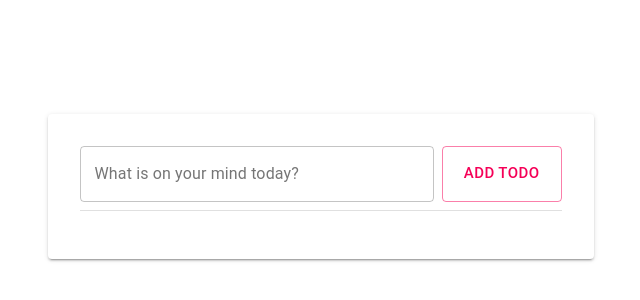
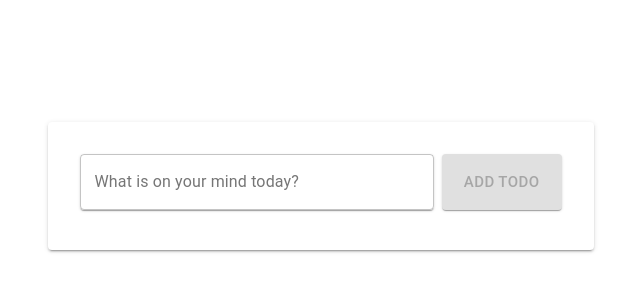
Before and after one commit to gingkob/TodoList, a React (Create React App) app: page / in a window 1280 px wide. Shown: the part 214-514 px from the top of the page, without its empty margins (319-959 px from the left). Built offline with nearby package versions, Linux system fonts and the light colour scheme.

Commit message:
improvements

```diff
--- a/src/components/todoList/TodoList.js
+++ b/src/components/todoList/TodoList.js
@@ -3,7 +3,7 @@ import { makeStyles } from '@material-ui/core/styles';
 import Paper from '@material-ui/core/Paper';
 import TodoInput from './components/TodoInput';
 import TodoItem from './components/TodoItem';
-import { Divider } from '@material-ui/core';
+import { Box, Button, Divider } from '@material-ui/core';
 
 const useStyles = makeStyles((theme) => ({
   root: {
@@ -23,26 +23,32 @@ const TodoList = () => {
 
   const onSubmit = () => {
     let id = 1;
-    if (todos.length > 0){
-      id = Math.max(todos.map(todo => todo.id))+1
+    if (todos.length > 0) {
+      id = todos.sort((a, b) => {
+        if ((a.id - b.id) > 0) {
+          return -1
+        }
+        else return 1
+      })
+      id = id[0].id + 1
     }
     let todoItem = {
       id,
-      text:todo,
+      text: todo,
       isDone: false,
       craetedAt: new Date(),
       updatedAt: new Date()
     }
-    setTodos([...todos, todoItem]);
+    setTodos([todoItem, ...todos]);
     setTodo("")
   }
-  const onChange = (e) =>{
+  const onChange = (e) => {
     setTodo(e.target.value)
   }
 
-  const toggleChange = (id) =>{
-    let newArr = todos.map(todo =>{
-      if(todo.id === id){
+  const toggleChange = (id) => {
+    let newArr = todos.map(todo => {
+      if (todo.id === id) {
         todo.isDone = !todo.isDone
       }
       return todo;
@@ -50,16 +56,37 @@ const TodoList = () => {
     setTodos(newArr);
   }
 
-  const deleteTodo = (id) =>{
-    setTodos(todos.filter(todo=>todo.id !== id))
+  const deleteTodo = (id) => {
+    setTodos(todos.filter(todo => todo.id !== id))
   }
 
   return (
     <div className={classes.root}>
       <Paper elevation={2}>
-        <TodoInput todo={todo} onChange={onChange} onSubmit={onSubmit}/>
-        <Divider />
-        <TodoItem todos={todos} toggleChange={toggleChange} onDelete={deleteTodo}/>
+        <TodoInput todo={todo} onChange={onChange} onSubmit={onSubmit} />
+        {todos.length ?
+          <>
+            <Divider />
+            <TodoItem todos={todos} toggleChange={toggleChange} onDelete={deleteTodo} />
+            <Divider />
+            <Box style={{ display: 'flex', marginTop: "8px", width: "100%" }}>
+              <Paper elevation={1} style={{ marginRight: "8px" }}>
+                <Button variant='outlined' color='primary'>All</Button>
+              </Paper>
+              <Paper elevation={1} style={{ marginRight: "8px" }}>
+                <Button variant='outlined' color='primary'>Completed</Button>
+              </Paper>
+              <Paper elevation={1} style={{ marginRight: "8px" }}>
+                <Button variant='outlined' color='primary'>Due</Button>
+              </Paper>
+              <Paper elevation={1} style={{ marginLeft: "auto" }}>
+                <Button variant='outlined' color='secondary'>Prev</Button>
+              </Paper>
+              <Paper elevation={1} style={{ marginLeft: "8px" }}>
+                <Button variant='outlined' color='secondary'>Next</Button>
+              </Paper>
+            </Box>
+          </> : null}
       </Paper>
     </div>
   )
--- a/src/components/todoList/components/TodoInput.js
+++ b/src/components/todoList/components/TodoInput.js
@@ -1,17 +1,21 @@
-import { Button, TextField } from '@material-ui/core';
+import { Button, TextField, Paper, Box } from '@material-ui/core';
 import React from 'react';
 import { makeStyles } from '@material-ui/core/styles'
 
 const useStyles = makeStyles((theme) => ({
   root: {
-    marginBottom:theme.spacing(1),
+    display:'flex',
+    marginBottom: theme.spacing(1),
     '& .MuiFormControl-root': {
       verticalAlign: "middle !important",
 
     },
     '& .MuiTextField-root': {
+      // marginRight: theme.spacing(1),
+      width: '35ch',
+    },
+    '& .MuiPaper-root#firstPaper': {
       marginRight: theme.spacing(1),
-      width: '35ch',
     },
     '& .MuiButton-root': {
       height: '56px'
@@ -20,13 +24,17 @@ const useStyles = makeStyles((theme) => ({
 }));
 
 const TodoInput = (props) => {
-  const{todo = "", onChange, onSubmit} = props;
+  const { todo = "", onChange, onSubmit } = props;
   const classes = useStyles()
   return (
-    <div className={classes.root}>
-      <TextField label="What is on your mind today?" variant="outlined" value={todo} onChange={onChange}/>
-      <Button variant="outlined" color="secondary" size='large' onClick={onSubmit}>Add Todo</Button>
-    </div>
+    <Box className={classes.root}>
+    <Paper elevation={1} id="firstPaper">
+        <TextField label="What is on your mind today?" variant="outlined" value={todo} onChange={onChange} />
+    </Paper>
+    <Paper elevation={1}>
+        <Button disabled={!todo.trim().length} variant="contained" color="secondary" size='large' onClick={onSubmit}>Add Todo</Button>
+    </Paper>
+    </Box>
   )
 }
 
--- a/src/components/todoList/components/TodoItem.js
+++ b/src/components/todoList/components/TodoItem.js
@@ -6,6 +6,7 @@ import ListItemText from '@material-ui/core/ListItemText';
 import Checkbox from '@material-ui/core/Checkbox';
 import IconButton from '@material-ui/core/IconButton';
 import DeleteForever from '@material-ui/icons/DeleteForever';
+import Paper from '@material-ui/core/Paper';
 
 const useStyles = makeStyles((theme) => ({
   root: {
@@ -15,10 +16,10 @@ const useStyles = makeStyles((theme) => ({
     '& .MuiListItem-gutters': {
       paddingLeft: '10px',
       paddingRight: '0px',
-      marginTop:"5px",
-      borderLeft:'1px solid green',
-      borderRight:'1px solid green',
-      borderRadius:"10px",
+      marginTop: "5px",
+      borderLeft: '1px solid green',
+      borderRight: '1px solid green',
+      borderRadius: "4px",
     },
   },
 }));
@@ -29,7 +30,8 @@ const TodoItem = ({ todos, toggleChange, onDelete }) => {
     <List dense className={classes.root}>
       {todos.map((todo) => {
         return (
-          <ListItem key={todo.id}>
+          <Paper key={todo.id} elevation={2}>
+            <ListItem >
               <ListItemText primary={todo.text} />
               <Checkbox
                 edge="end"
@@ -37,9 +39,11 @@ const TodoItem = ({ todos, toggleChange, onDelete }) => {
                 checked={todo.isDone}
               />
               <IconButton onClick={() => onDelete(todo.id)}>
-              <DeleteForever color='secondary' />
+                <DeleteForever color='error' />
               </IconButton>
             </ListItem>
+          </Paper>
+
         );
       })}
     </List>
```
Also changed, not shown: 1 other file (tests, documents, lock files or other folders). Lines whose indentation alone changed are shown as unchanged.
